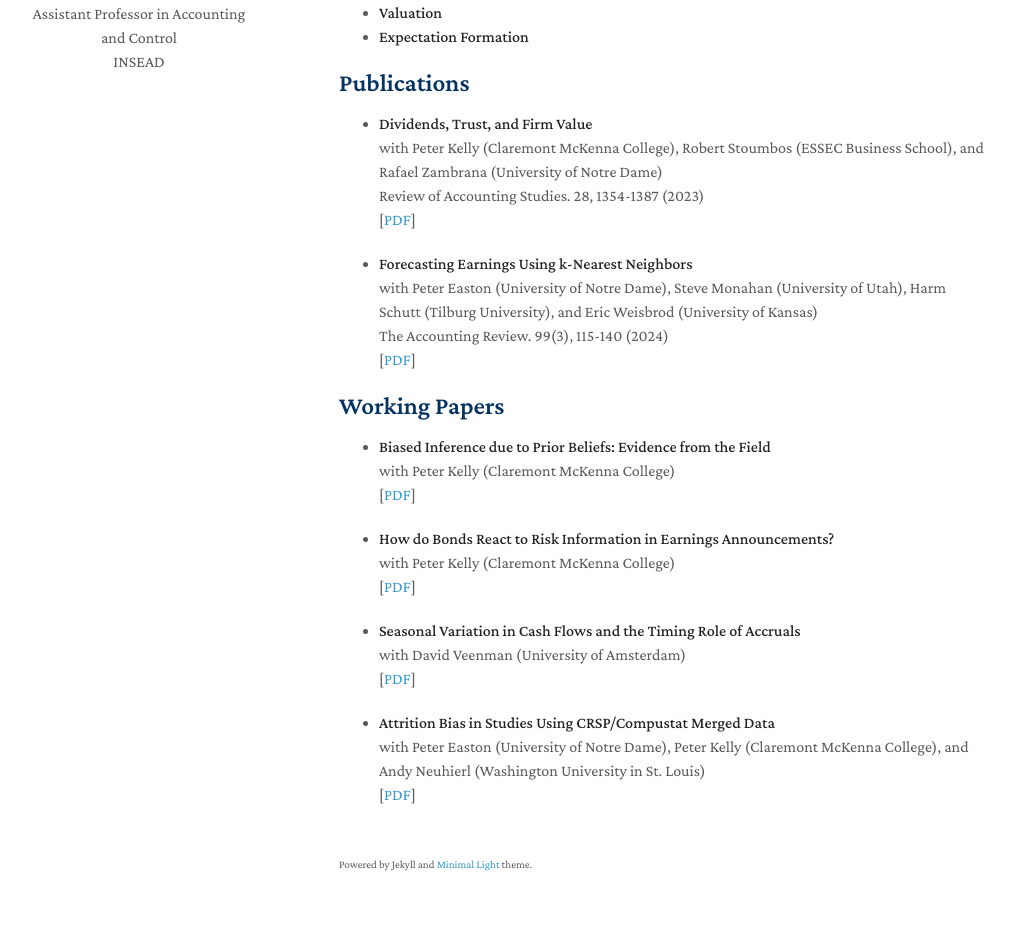
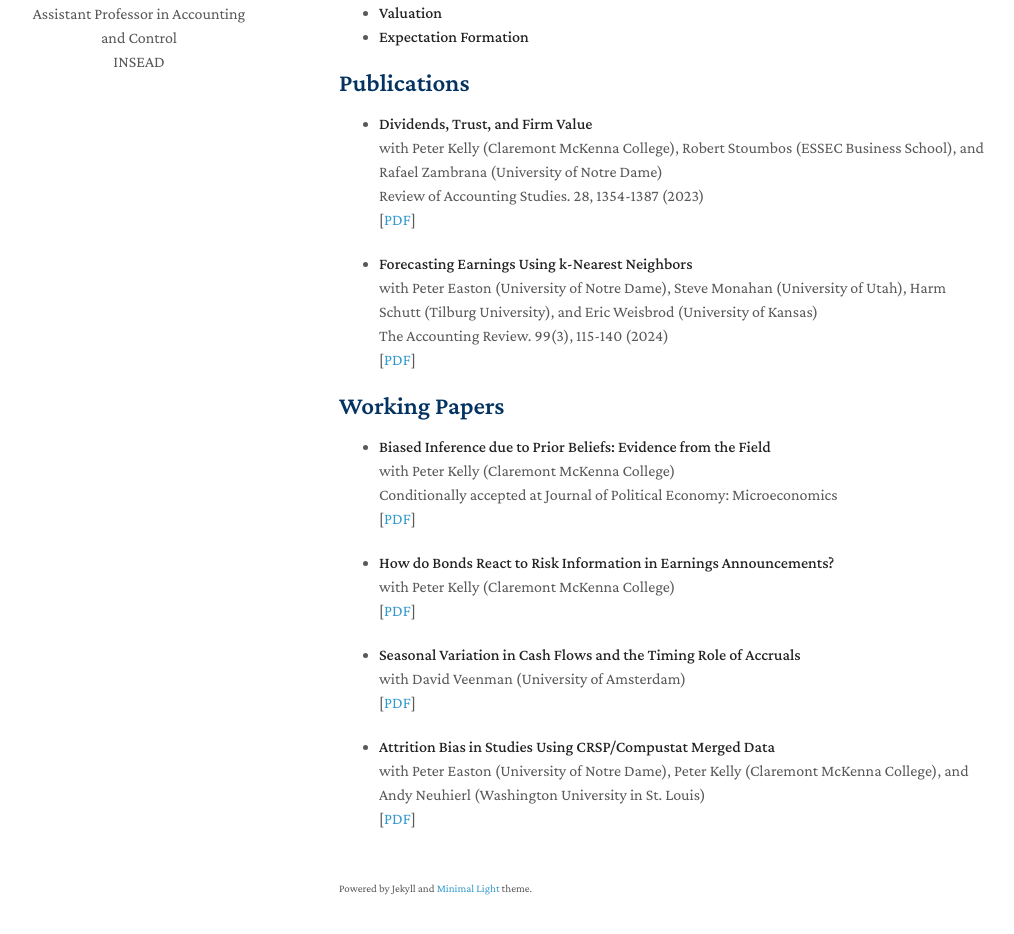
Before and after one commit to mkapons/mkapons.github.io, a Jekyll site: the page built from index.md, in a window 1280 px wide and 1211 px high. Shown: the part 242-1176 px from the top of the window, without its empty margins (131-1145 px from the left). Built offline with Jekyll 4.4.1, drawn with Linux system fonts in a browser that asks for light colours; nearby versions of some CDN libraries; a style sheet for code colours, icons or effects is not loaded; our own code applies the rules of GitHub Pages for plain Markdown files.

Commit message:
Update index.md

```diff
--- a/index.md
+++ b/index.md
@@ -40,6 +40,8 @@ I am an Assistant Professor in Accounting and Control at INSEAD.
   <br>
   with Peter Kelly (Claremont McKenna College)
   <br>
+  Conditionally accepted at Journal of Political Economy: Microeconomics
+  <br>
   [[PDF](https://papers.ssrn.com/sol3/papers.cfm?abstract_id=4209631)]
 
 - **How do Bonds React to Risk Information in Earnings Announcements?**
```
